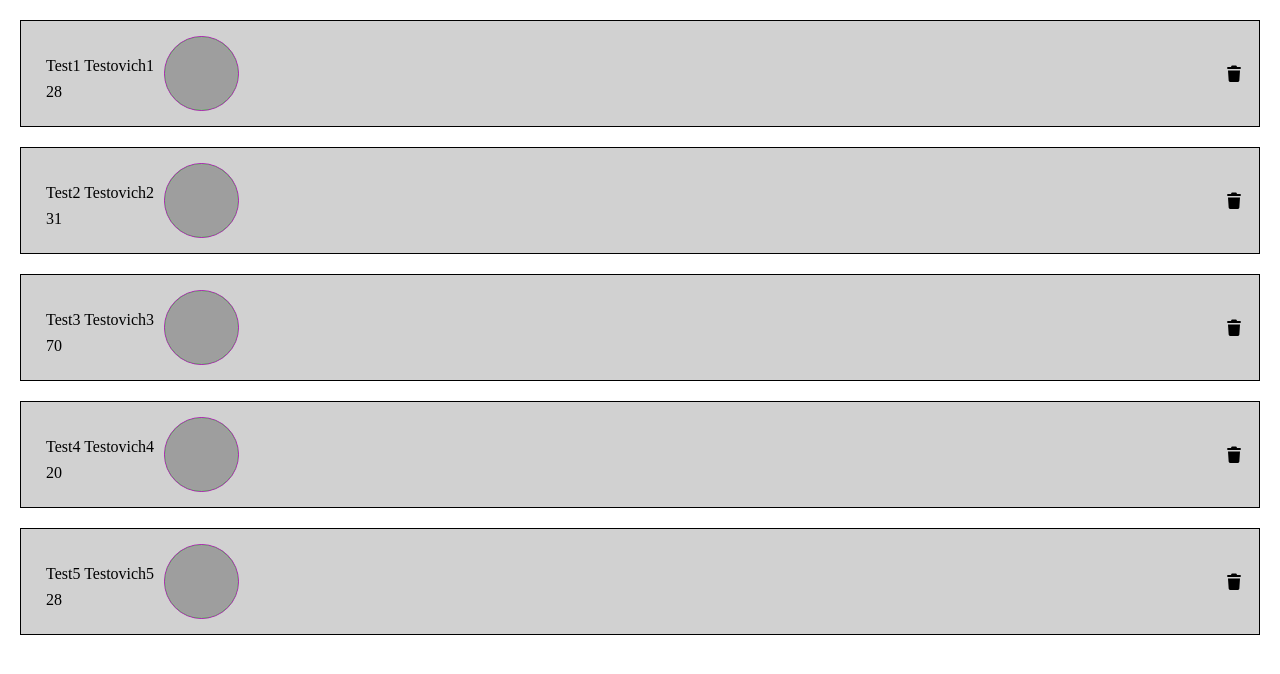
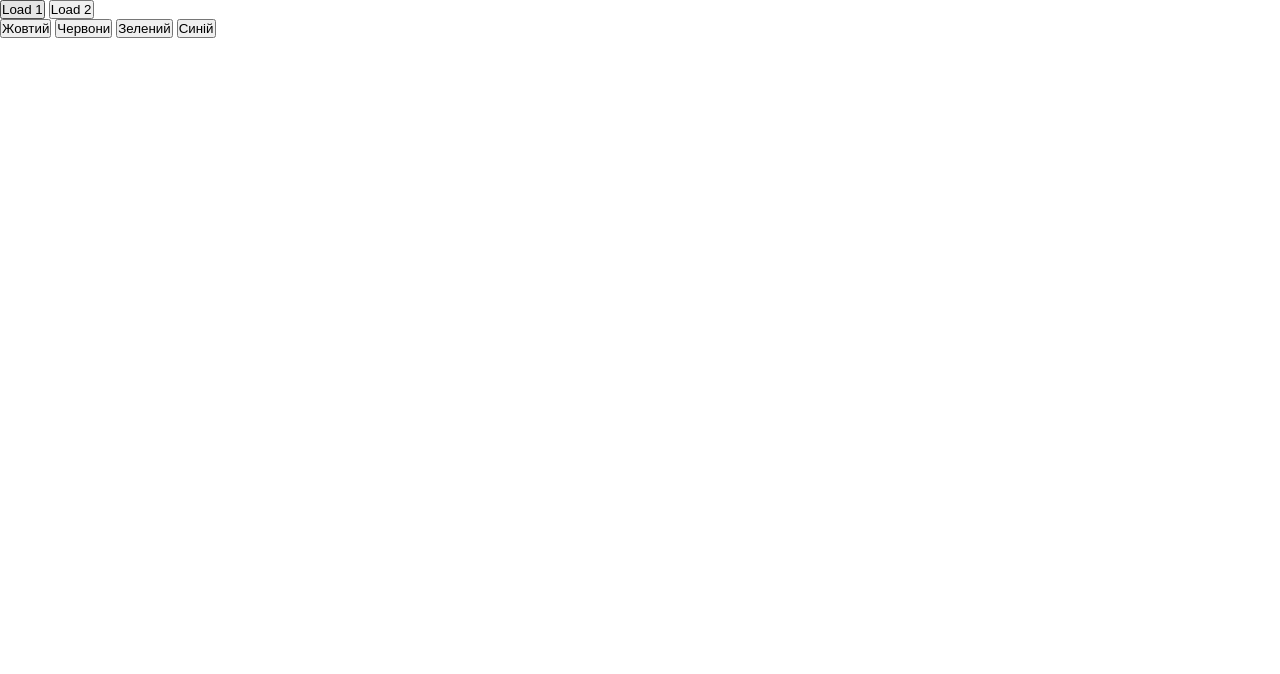
Before and after one commit to GromavVL/DOM-intro, a plain HTML site: page index.html in a window 1280 px wide. Drawn offline with Linux system fonts and the light colour scheme; grey boxes are pictures that could not be loaded.

Commit message:
Add Data attribut

```diff
--- /dev/null
+++ b/assets/js/DataAttributes.js
@@ -0,0 +1,17 @@
+'use strict';
+
+const btns = document.querySelectorAll('button');
+
+function btnClickHandler(e) {
+    console.log(e.target.dataset.host);
+}
+
+btns.forEach(b => b.onclick = btnClickHandler);
+
+const colorBtns = document.querySelectorAll('div > button');
+
+function changeColor(e) {
+    document.body.style.backgroundColor = e.target.dataset.color;
+}
+
+colorBtns.forEach(b => b.onclick = changeColor);
--- a/index.html
+++ b/index.html
@@ -10,21 +10,16 @@
         crossorigin="anonymous" referrerpolicy="no-referrer" />
     <link rel="stylesheet" href="./assets/css/reset.css">
     <link rel="stylesheet" href="./assets/css/style.css">
-    <script defer src="./assets/js/userList.js"></script>
+    <script defer src="./assets/js/DataAttributes.js"></script>
 </head>
-
 <body>
-    <article></article>
-    <article></article>
-    <!-- <article class="userCard">
-        <img class="userImg" src="https://icons.veryicon.com/png/o/miscellaneous/user-avatar/user-avatar-male-5.png"
-            alt="User">
-        <div class="userInfo">
-            <p class="userName">Test Testovych</p>
-            <span class="userAge">30</span>
-        </div>
-
-        <i class="fa-solid fa-trash trash"></i>
-    </article> -->
+    <button data-host="localhost:3000">Load 1</button>
+    <button data-host="localhost:5000">Load 2</button>
+    <div>
+        <button data-color="yellow">Жовтий</button>
+        <button data-color="red">Червони</button>
+        <button data-color="green">Зелений</button>
+        <button data-color="blue">Синій</button>
+    </div>
 </body>
 </html>
```
